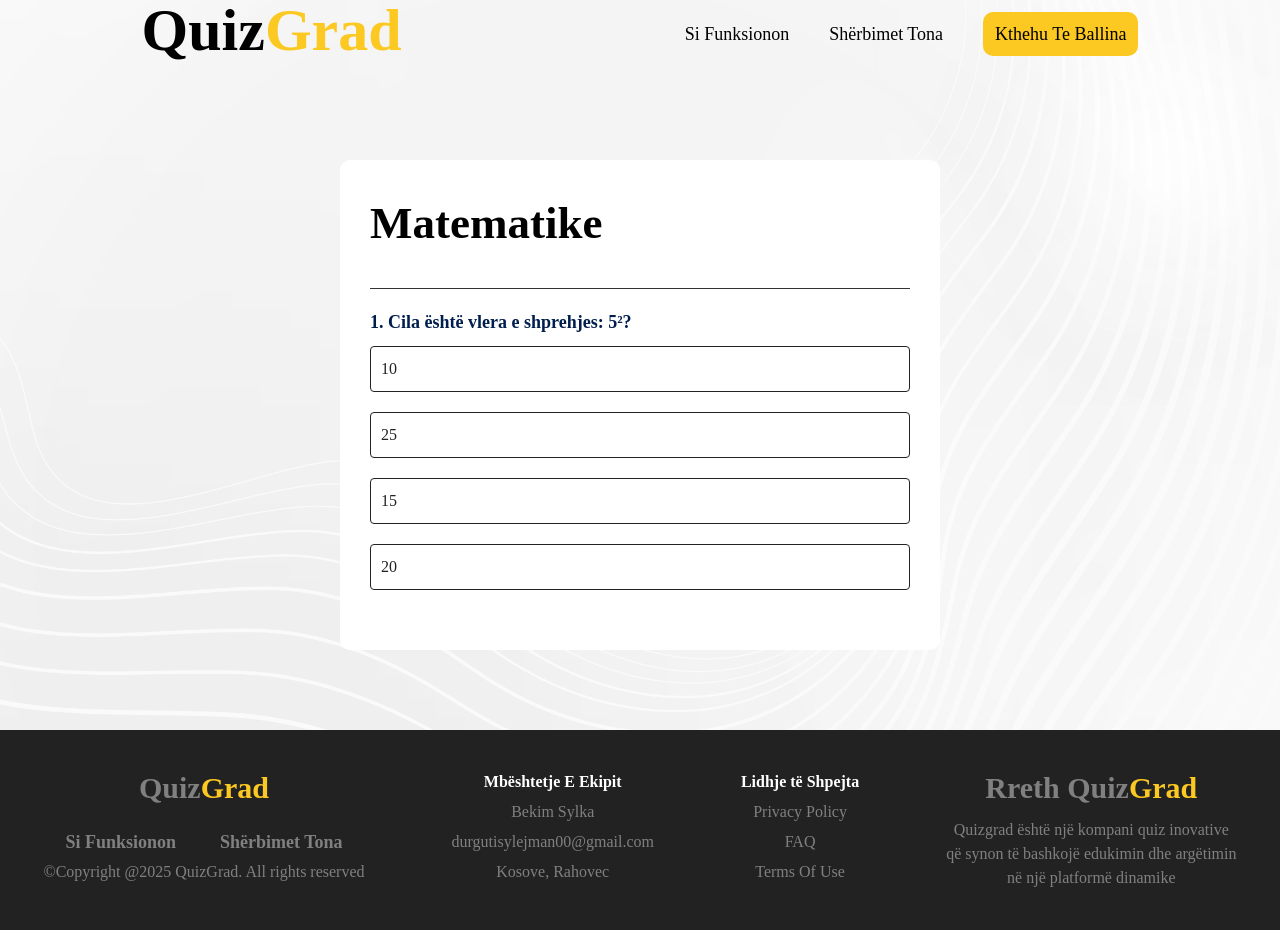
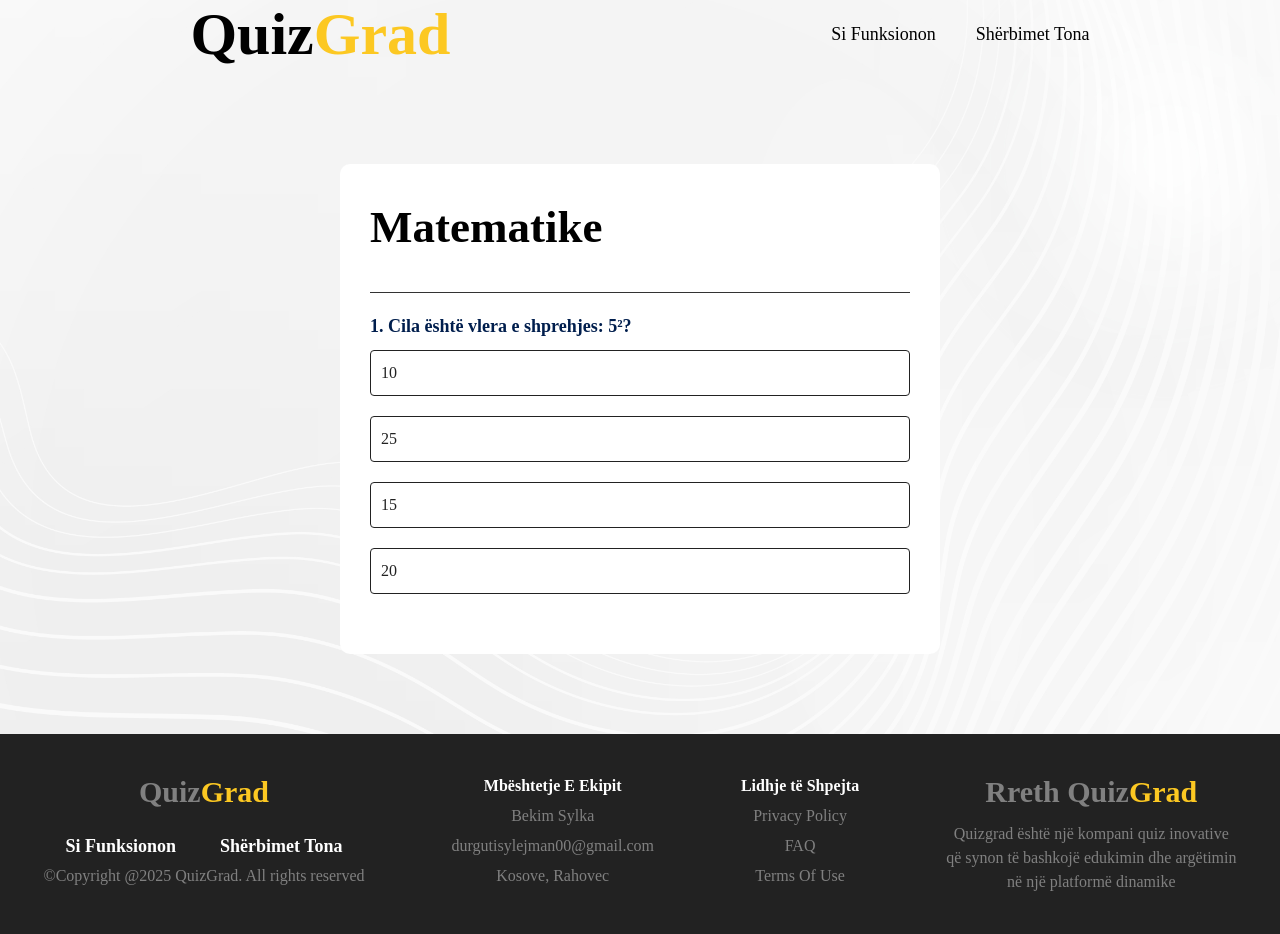
Before and after one commit to Sylejman540/Shkolla-Quiz, a plain HTML site: page Matematike/matematike.html in a window 1280 px wide. Drawn offline with nearby package versions, Linux system fonts and the light colour scheme.

Commit message:
Update matematike.html

```diff
--- a/Matematike/matematike.html
+++ b/Matematike/matematike.html
@@ -3,18 +3,18 @@
 <head>
     <meta charset="UTF-8">
     <meta name="viewport" content="width=device-width, initial-scale=1.0">
+    <link rel="icon" type="image/png" href="images/hat.png">
     <script src="https://unpkg.com/@tailwindcss/browser@4"></script>
-    <title>Document</title>
+    <title>Matematike</title>
     <link rel="stylesheet" href="matematike.css">
 </head>
 <body>
   <div class="flex justify-around md:ml-0 ml-5 md:mr-0 mr-5">
-    <h1 class="text-6xl font-bold text-center"><a href="javascript:void(0);" onclick="window.location.reload();">Quiz<span class="header-span">Grad</a></span></h1>
+    <h1 class="text-6xl font-bold text-center logo mt-1"><a href="/index.html">Quiz<span class="header-span">Grad</a></span></h1>
     <nav class="md:block hidden">
         <ul class="md:flex justify-around gap-10 mt-5 text-lg">
             <li><a href="/index.html#works">Si Funksionon</a></li>
             <li><a href="/index.html#services">Shërbimet Tona</a></li>
-            <li><a href="/index.html" class="home-btn p-3">Kthehu Te Ballina</a></li>
         </ul>
     </nav>
     <nav class="md:hidden">
@@ -34,7 +34,6 @@
       <ul id="menu-items" class="flex flex-col items-center space-y-4 mt-4 transform transition-all duration-300 opacity-0 pointer-events-none">
         <li><a href="/index.html#works">Si Funksionon</a></li>
         <li><a href="/index.html#services">Shërbimet Tona</a></li>
-        <li><a href="/index.html" class="home-btn p-1.5">Kthehu Te Ballina</a></li>
       </ul>
     </nav>
   </div>
@@ -73,7 +72,7 @@ burger.addEventListener('click', () => {
       <div class="grid left">
           <h1 class="text-3xl font-bold">Quiz<span class="header-span">Grad</span></h1>
           <div>
-            <ul class="md:flex justify-around mt-5 text-lg font-bold">
+            <ul class="md:flex justify-around mt-5 text-lg font-bold text-white">
               <li><a href="#works">Si Funksionon</a></li>
               <li><a href="#services">Shërbimet Tona</a></li>
           </ul>
```
